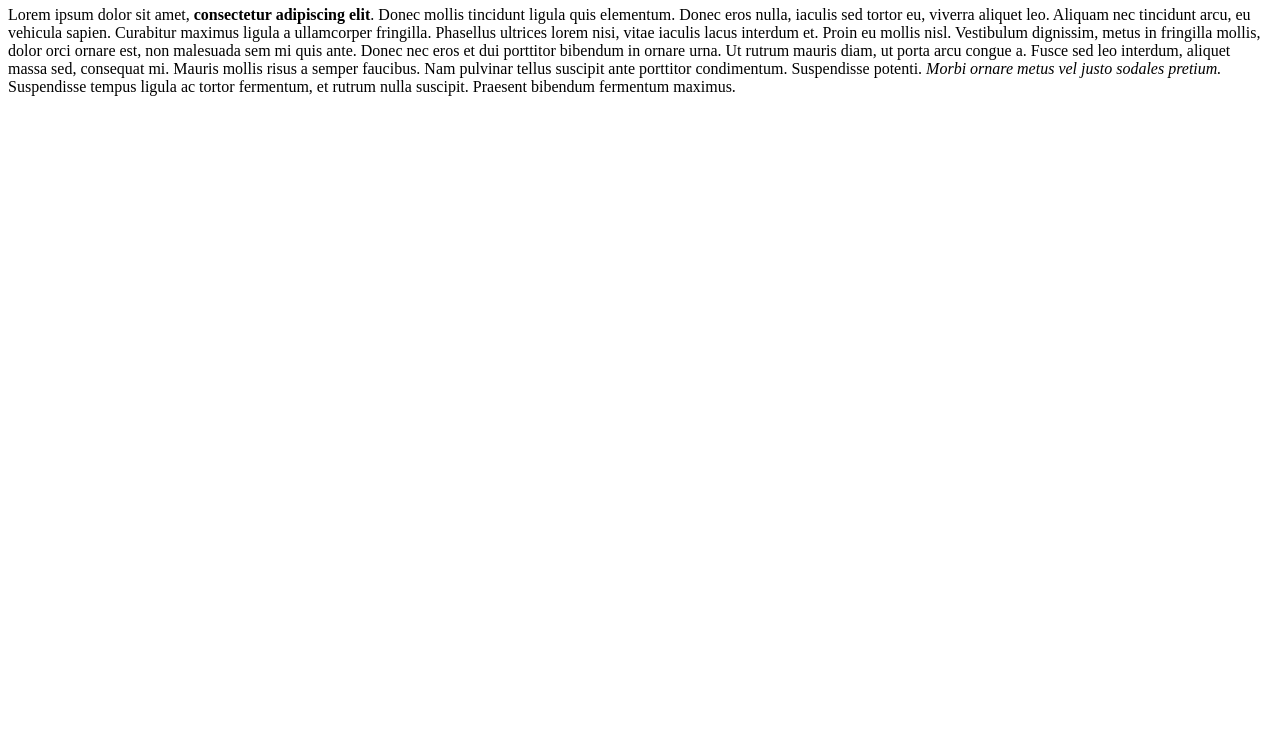
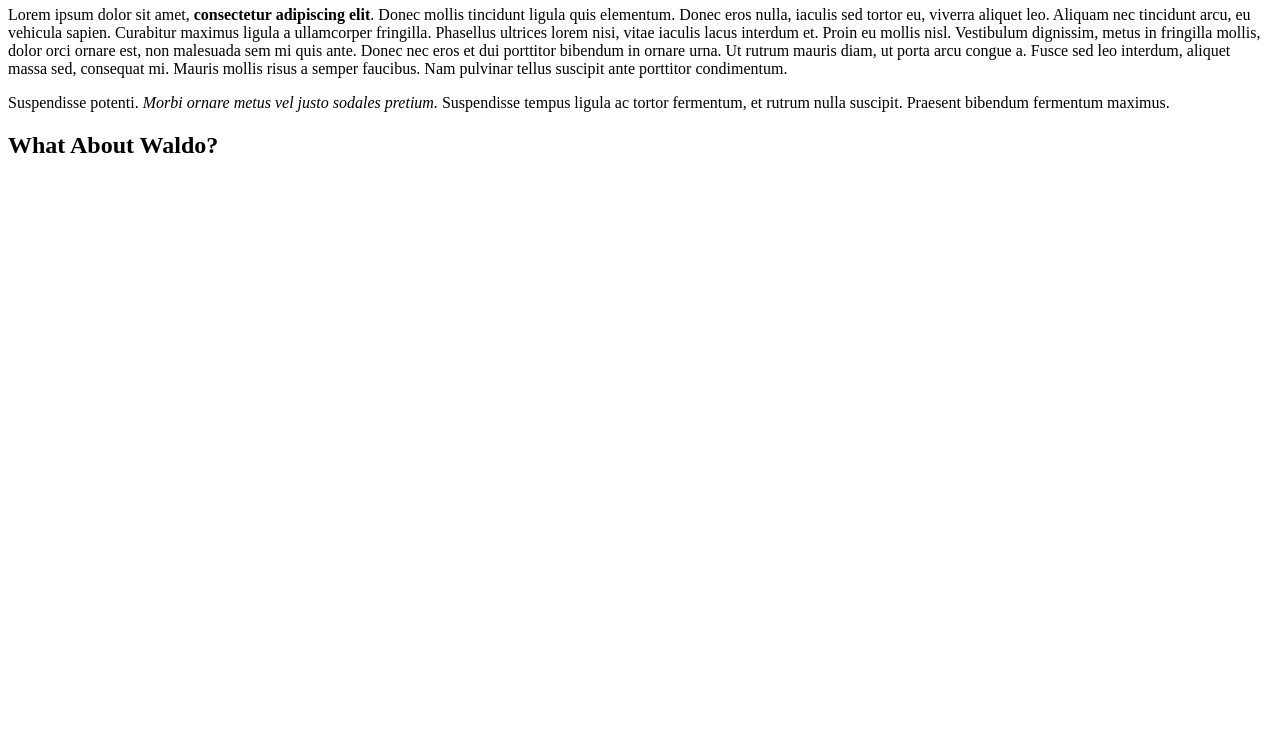
Before and after one commit to sarah-lena-grogg/odin_project_exercises, a plain HTML site: page html_boilerplate/index.html in a window 1280 px wide. Shown: the part 60-800 px from the top of the page. Drawn offline with Linux system fonts and the light colour scheme.

Commit message:
working_with_text_2

```diff
--- a/html_boilerplate/index.html
+++ b/html_boilerplate/index.html
@@ -1,7 +1,9 @@
 <html>
     <body>
         <h1>The Wonderful World of Coding</h1>
-            <p1> Lorem ipsum dolor sit amet, <strong>consectetur adipiscing elit</strong>. Donec mollis tincidunt ligula quis elementum. Donec eros nulla, iaculis sed tortor eu, viverra aliquet leo. Aliquam nec tincidunt arcu, eu vehicula sapien. Curabitur maximus ligula a ullamcorper fringilla. Phasellus ultrices lorem nisi, vitae iaculis lacus interdum et. Proin eu mollis nisl. Vestibulum dignissim, metus in fringilla mollis, dolor orci ornare est, non malesuada sem mi quis ante. Donec nec eros et dui porttitor bibendum in ornare urna. Ut rutrum mauris diam, ut porta arcu congue a. Fusce sed leo interdum, aliquet massa sed, consequat mi. Mauris mollis risus a semper faucibus. Nam pulvinar tellus suscipit ante porttitor condimentum. </p1>
-            <p2> Suspendisse potenti. <em>Morbi ornare metus vel justo sodales pretium.</em> Suspendisse tempus ligula ac tortor fermentum, et rutrum nulla suscipit. Praesent bibendum fermentum maximus.</p2>
+            <p> Lorem ipsum dolor sit amet, <strong>consectetur adipiscing elit</strong>. Donec mollis tincidunt ligula quis elementum. Donec eros nulla, iaculis sed tortor eu, viverra aliquet leo. Aliquam nec tincidunt arcu, eu vehicula sapien. Curabitur maximus ligula a ullamcorper fringilla. Phasellus ultrices lorem nisi, vitae iaculis lacus interdum et. Proin eu mollis nisl. Vestibulum dignissim, metus in fringilla mollis, dolor orci ornare est, non malesuada sem mi quis ante. Donec nec eros et dui porttitor bibendum in ornare urna. Ut rutrum mauris diam, ut porta arcu congue a. Fusce sed leo interdum, aliquet massa sed, consequat mi. Mauris mollis risus a semper faucibus. Nam pulvinar tellus suscipit ante porttitor condimentum. </p>
+            <p> Suspendisse potenti. <em>Morbi ornare metus vel justo sodales pretium.</em> Suspendisse tempus ligula ac tortor fermentum, et rutrum nulla suscipit. Praesent bibendum fermentum maximus.</p>
     </body>
+
+    <h2>What About Waldo?</h2>
 </html>
```
